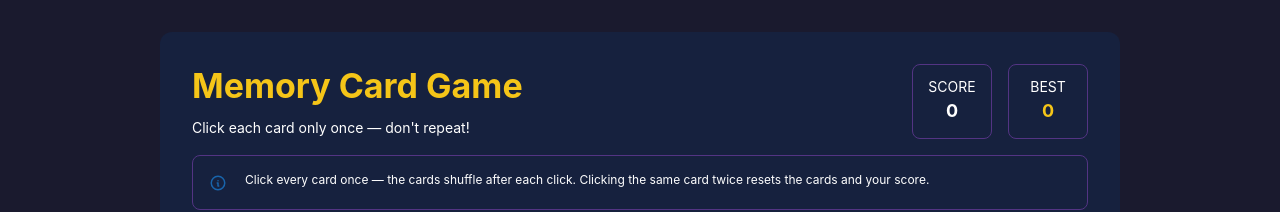
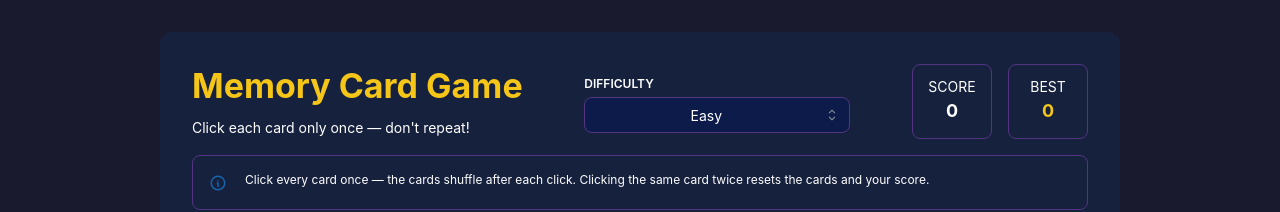
Before and after one commit to Marlonilao/Project-Memory-Card, a React (Vite) app: page / in a window 1280 px wide. Shown: the top 212 px of the page. Built offline with nearby package versions, Linux system fonts and the light colour scheme; no server answers.

Commit message:
feat: add difficulty option

```diff
--- a/src/App.jsx
+++ b/src/App.jsx
@@ -30,6 +30,23 @@ function App() {
   const [pokemonPool, setPokemonPool] = useState([])
   const [pokemons, setPokemons] = useState([])
   const [opened, { open, close }] = useDisclosure(false)
+  const [difficulty, setDifficulty] = useState('Easy')
+
+  let numberOfPokemons
+
+  switch (difficulty) {
+    case 'Easy':
+      numberOfPokemons = 12
+      break
+    case 'Medium':
+      numberOfPokemons = 18
+      break
+    case 'Hard':
+      numberOfPokemons = 24
+      break
+    default:
+      numberOfPokemons = 12
+  }
 
   useEffect(() => {
     const fetchPokemons = async () => {
@@ -65,7 +82,7 @@ function App() {
 
       setPokemonPool(pokemonsWithSprites)
 
-      const chosenPokemons = pickRandom(pokemonsWithSprites, 12)
+      const chosenPokemons = pickRandom(pokemonsWithSprites, numberOfPokemons)
 
       setPokemons(shuffleArray(chosenPokemons))
     }
@@ -101,11 +118,16 @@ function App() {
   const resetGame = () => {
     setScore(0)
     setClickedCards([])
-    setPokemons(shuffleArray(pickRandom(pokemonPool, 12)))
+    setPokemons(shuffleArray(pickRandom(pokemonPool, numberOfPokemons)))
   }
 
   const handlePlayAgain = () => {
     close()
+    resetGame()
+  }
+
+  const handleDifficultyChange = (value) => {
+    setDifficulty(value)
     resetGame()
   }
 
@@ -149,7 +171,12 @@ function App() {
         </Modal>
         <Notifications />
         <Container bg='#16213e' p='xl' style={{ borderRadius: '12px' }}>
-          <Header score={score} bestScore={bestScore} />
+          <Header
+            score={score}
+            bestScore={bestScore}
+            difficulty={difficulty}
+            onDifficultyChange={handleDifficultyChange}
+          />
           <Alert
             icon={<IconInfoCircle size={18} />}
             mt='md'
--- a/src/components/GameGrid.jsx
+++ b/src/components/GameGrid.jsx
@@ -1,11 +1,27 @@
 import { Grid, Image, Card, UnstyledButton } from '@mantine/core'
 import classes from './GameGrid.module.css'
 
+let colspan
+
 const GameGrid = (props) => {
+  switch (props.pokemons.length) {
+    case 12:
+      colspan = 3
+      break
+    case 18:
+      colspan = 2
+      break
+    case 24:
+      colspan = 2
+      break
+    default:
+      colspan = 3
+  }
+
   return props.pokemons ? (
     <Grid gap='xs' mt='xl'>
       {props.pokemons.map((pokemon) => (
-        <Grid.Col span={3} key={pokemon.name}>
+        <Grid.Col span={colspan} key={pokemon.name}>
           <Card withBorder radius='md' className={classes.card}>
             <UnstyledButton
               w='100%'
--- a/src/components/Header.jsx
+++ b/src/components/Header.jsx
@@ -1,4 +1,4 @@
-import { Group, Flex, Title, Text, Box } from '@mantine/core'
+import { Group, Flex, Title, Text, Box, Select } from '@mantine/core'
 
 const Header = (props) => {
   return (
@@ -18,6 +18,42 @@ const Header = (props) => {
           Click each card only once — don't repeat!
         </Text>
       </Flex>
+      <Select
+        label='Difficulty'
+        data={['Easy', 'Medium', 'Hard']}
+        defaultValue='Easy'
+        value={props.difficulty}
+        onChange={props.onDifficultyChange}
+        styles={{
+          label: {
+            color: '#ffffff',
+            textTransform: 'uppercase',
+            fontSize: '12px',
+            textAlign: 'center',
+            marginBottom: '4px',
+          },
+          input: {
+            backgroundColor: '#0d1b4b',
+            border: '1px solid #533483',
+            borderRadius: '8px',
+            color: '#ffffff',
+            textAlign: 'center',
+            minWidth: '80px',
+          },
+          dropdown: {
+            backgroundColor: '#0d1b4b',
+            border: '1px solid #533483',
+          },
+          option: {
+            color: '#ffffff',
+          },
+          option: {
+            '&[dataSelected]': {
+              backgroundColor: '#533483',
+            },
+          },
+        }}
+      />
       <Group>
         <Box
           p='sm'
```
